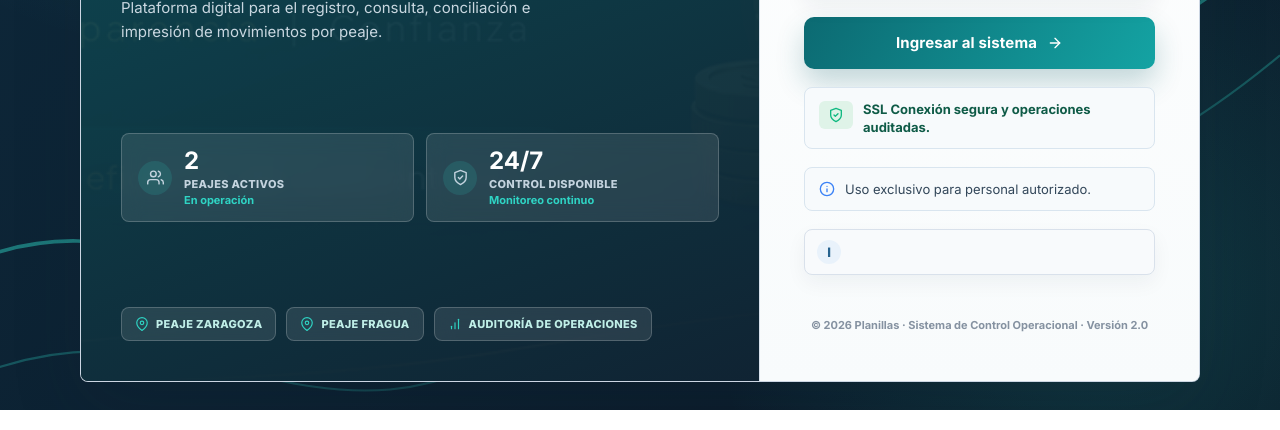
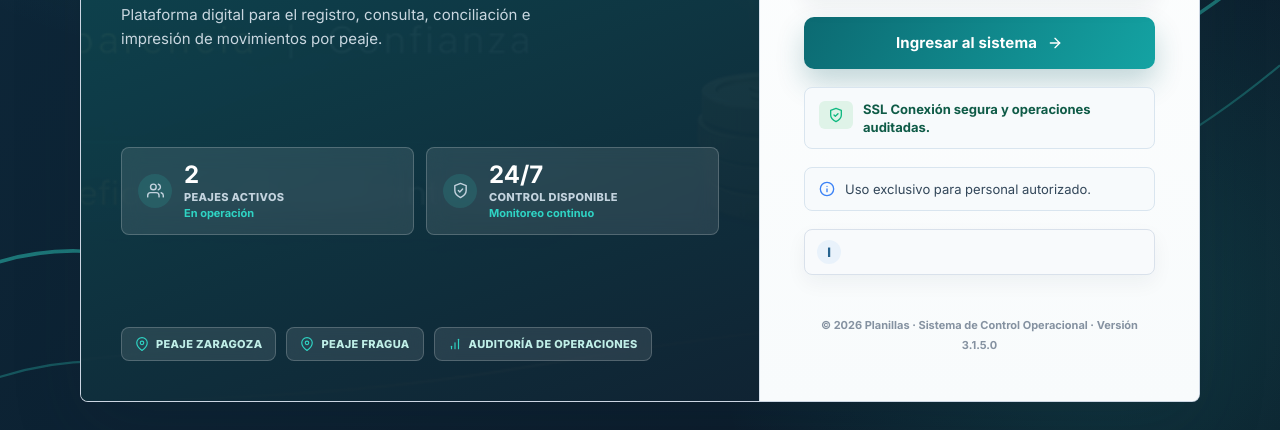
Before and after one commit to armandoalvarezl-bit/planillaszima, a plain HTML site: page login.html in a window 1280 px wide. Shown: the part 470-900 px from the top of the page. Drawn offline with Linux system fonts and the light colour scheme.

Commit message:
Update login.html

```diff
--- a/login.html
+++ b/login.html
@@ -310,7 +310,7 @@
                 <footer class="login-footer">
 
                     <small>
-                        © 2026 Planillas · Sistema de Control Operacional · Versión 2.0
+                        © 2026 Planillas · Sistema de Control Operacional · Versión 3.1.5.0
                     </small>
 
                 </footer>
```
